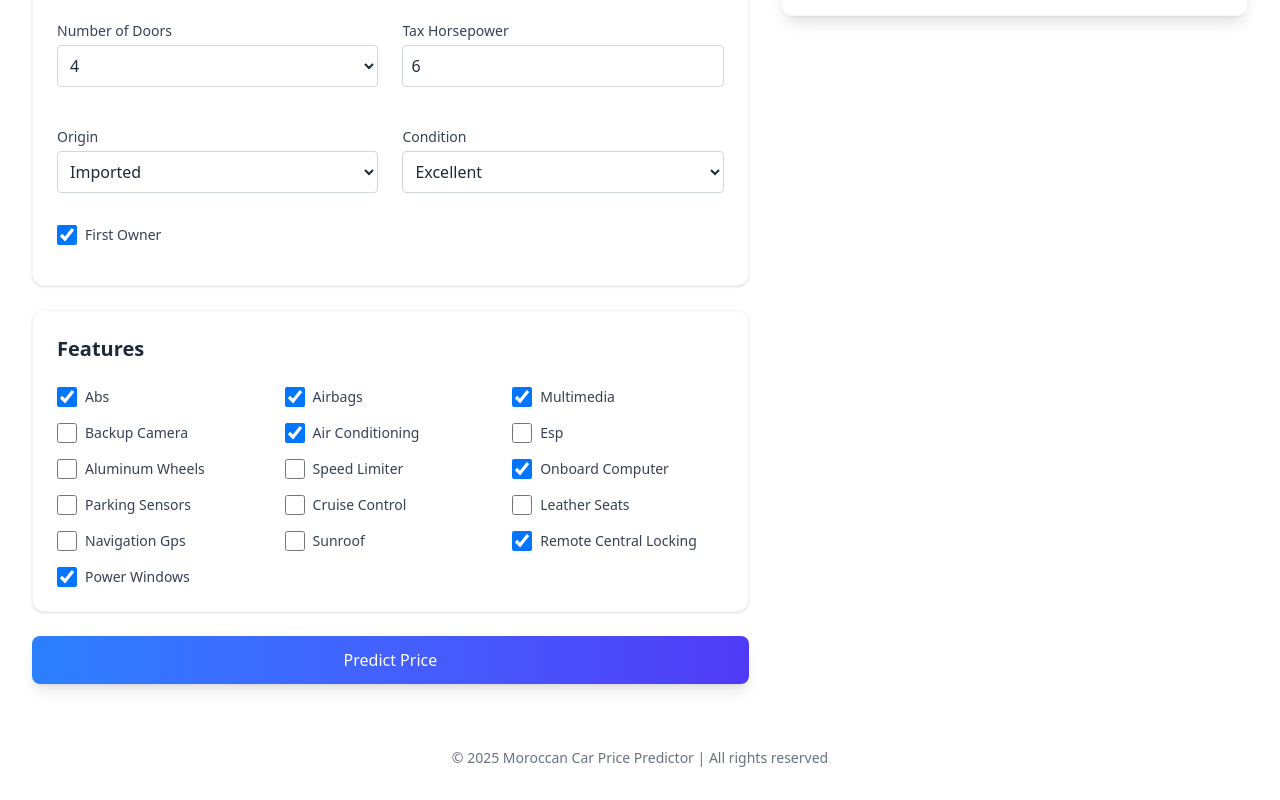
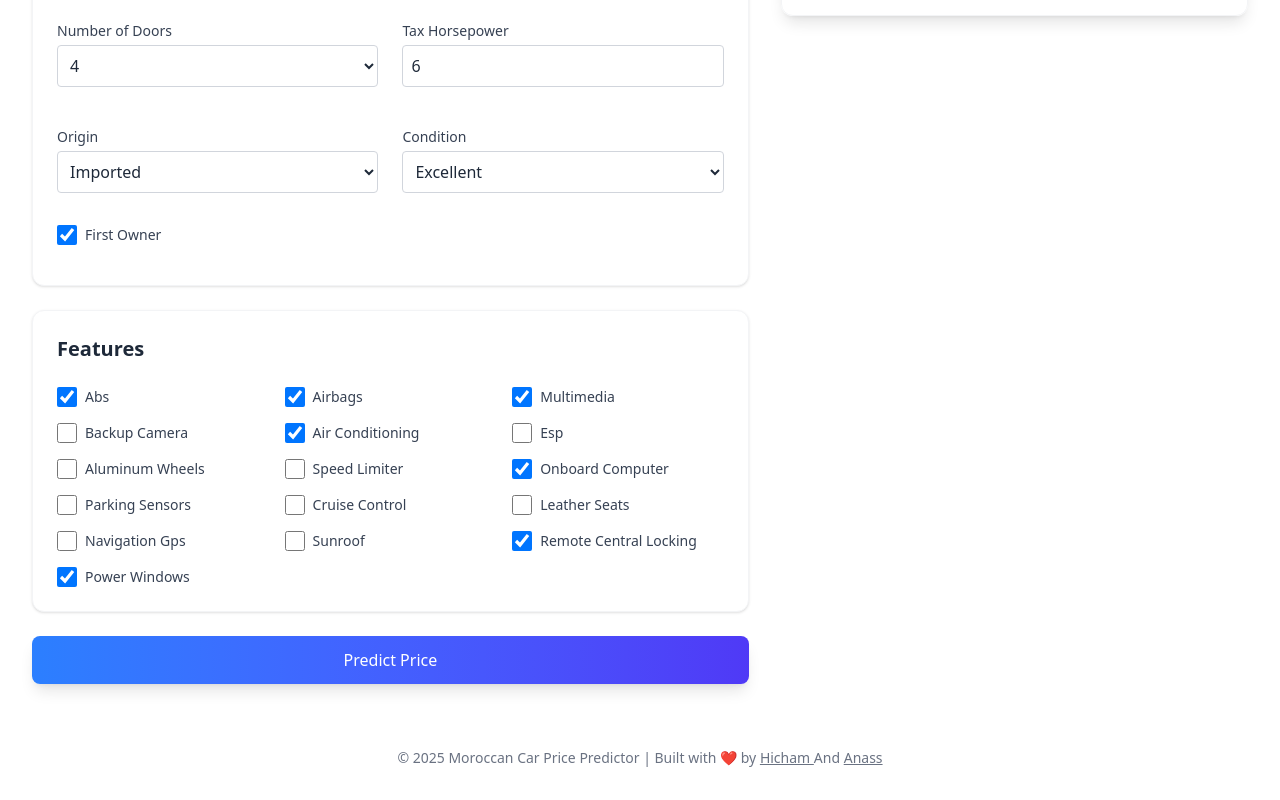
Before and after one commit to hichamiamiri/PFM-ML, a Next.js app: page / in a window 1280 px wide. Shown: the part 542-1342 px from the top of the page. Built offline with nearby package versions, Linux system fonts and the light colour scheme.

Commit message:
updated the footer

```diff
--- a/src/app/components/Footer.js
+++ b/src/app/components/Footer.js
@@ -10,7 +10,9 @@ const Footer = () => {
                 transition={{ delay: 1, duration: 0.5 }}
                 className="my-8 text-center text-gray-500 text-sm"
             >
-                © {new Date().getFullYear()} Moroccan Car Price Predictor | All rights reserved
+                © {new Date().getFullYear()} Moroccan Car Price Predictor |
+                Built with ❤️ by <a className='underline' href="https://www.linkedin.com/in/hicham-iamiri/" target="_blank" >Hicham </a>
+                And <a className='underline' href="https://www.linkedin.com/in/anass-bouras-0b0361285/" target="_blank">Anass</a>
             </motion.div>
         </>
     );
```
